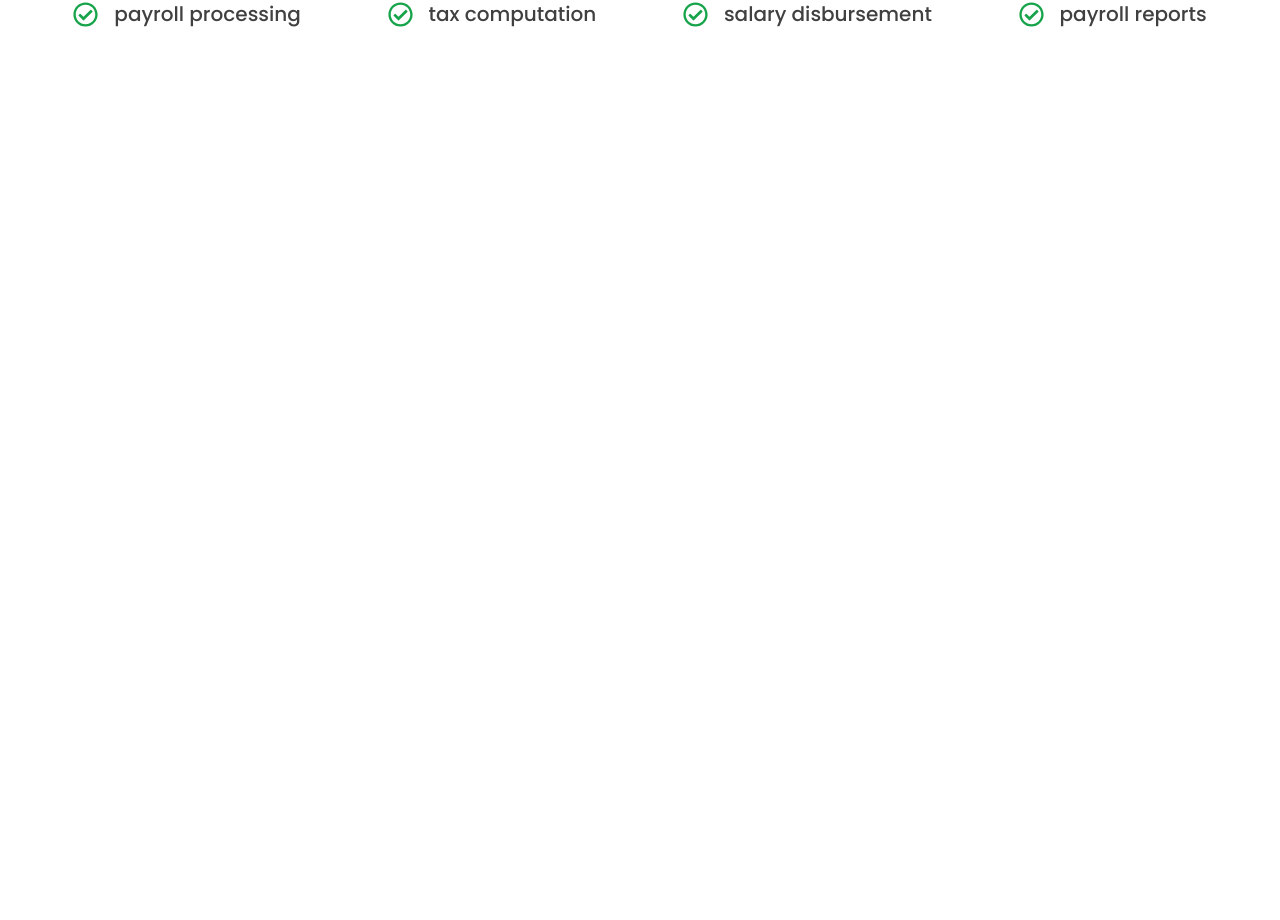
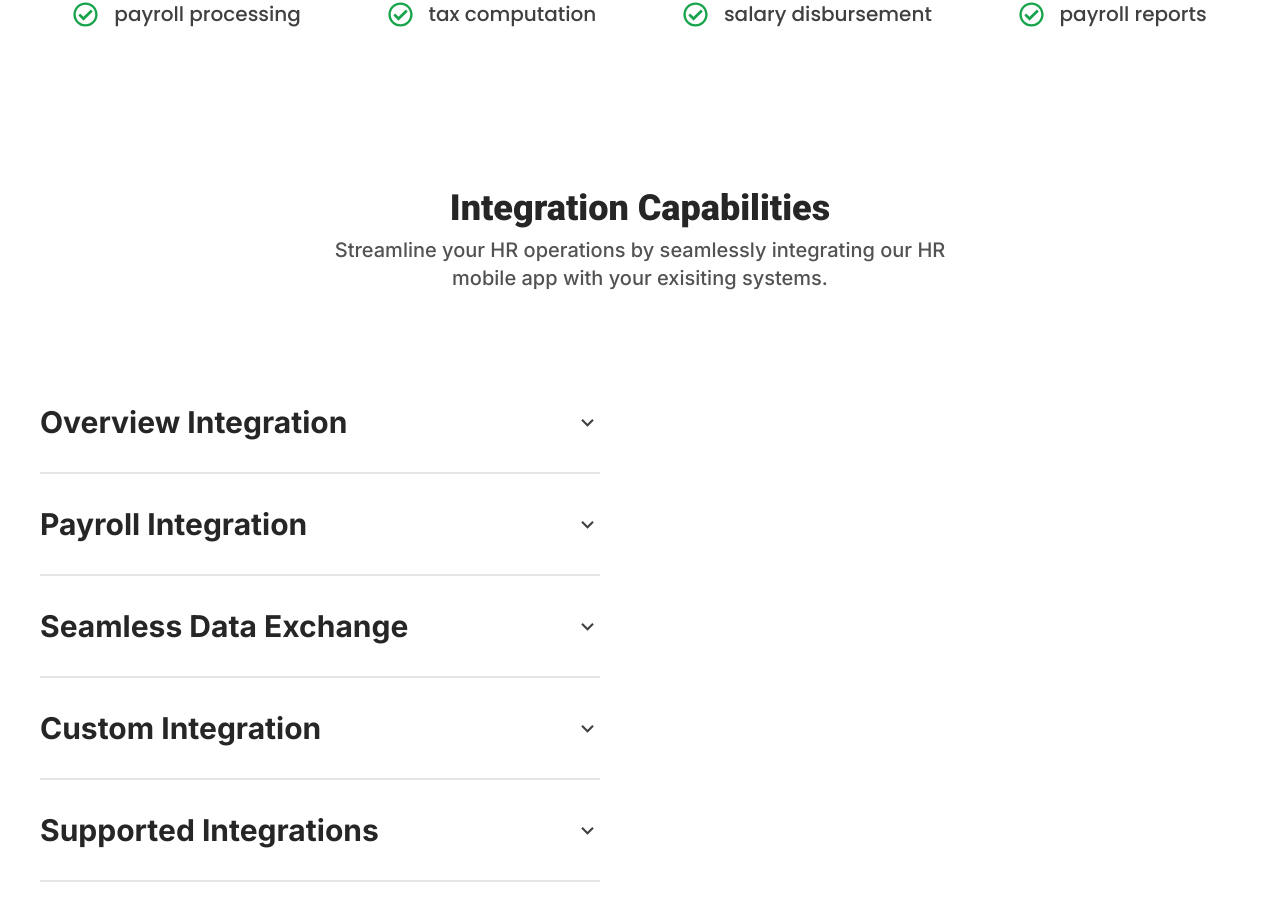
Before and after one commit to JATINKUMAR1008/hrms-dettach, a Next.js app in the folder frontend-2.0/: page / in a window 1280 px wide. Shown: the part 1550-2470 px from the top of the page. Before the commit the page ends 1698 px from the top, so only its background shows below. Built offline with nearby package versions, Linux system fonts and the light colour scheme.

Commit message:
create integration accordion lp

```diff
--- a/frontend-2.0/src/app/page.tsx
+++ b/frontend-2.0/src/app/page.tsx
@@ -1,5 +1,6 @@
 import { Carsouel } from "@/components/LandingPage/carsouel";
 import { ClusteredCard } from "@/components/LandingPage/clusterCard";
+import { IntegrationAccord } from "@/components/LandingPage/integrationAccord";
 import { LandingPageNavbar } from "@/components/LandingPage/landingNavbar";
 import { Button } from "@/components/commons/button";
 import { Butcherman } from "next/font/google";
@@ -35,6 +36,17 @@ export default function Home() {
         </h1>
         <Carsouel />
       </section>
+      <section className="my-20 py-10 w-full text-center">
+        <h1 className="xl:text-4xl lg:text-3xl text-2xl font-extrabold font-roboto text-neutral-800
+        "> Integration Capabilities </h1>
+        <p className="lg:text-xl md:text-lg text-base mt-2 mb-10 font-medium text-neutral-600">Streamline your HR operations by seamlessly integrating our HR <br/>mobile app with your exisiting systems.</p>
+        <div className="w-full m-auto max-w-[1500px] grid grid-cols-2">
+          <div className="col-span-2 lg:col-span-1">
+          <IntegrationAccord/>
+          </div>
+        </div>
+      </section>
+
     </>
   );
 }
--- a/frontend-2.0/src/components/LandingPage/clusterCard.tsx
+++ b/frontend-2.0/src/components/LandingPage/clusterCard.tsx
@@ -25,7 +25,7 @@ export const ClusteredCard = () => {
           $3200
         </p>
       </div>
-      <div className="rounded-lg outline outline-neutral-200 lg:ml-10 lg:py-10 py-5 lg:px-7 px-4">
+      <div className="rounded-lg outline outline-neutral-100 lg:ml-10 lg:py-10 py-5 lg:px-7 px-4">
         <Image src={slack_icon} alt="slack" width={50} height={50} />
         <div className="bg-neutral-100 text-neutral-600 lg:text-lg text-sm px-5 py-3 rounded-lg mt-5 max-w-[400px] font-medium">
           <h3>Hello Yasuo</h3>
--- /dev/null
+++ b/frontend-2.0/src/components/LandingPage/integrationAccord.tsx
@@ -0,0 +1,64 @@
+"use client"
+import Link from "next/link";
+import { useState } from "react"
+import { MdKeyboardArrowDown } from "react-icons/md";
+import { IoArrowForwardOutline } from "react-icons/io5";
+const ACCORDDATA = [
+    {
+        title: "Overview Integration",
+        description: "Our HR mobile app can be easily integrated with your existing HRMS, Payroll, and other systems to provide a seamless experience for your employees."
+
+    },
+    {
+        title: "Payroll Integration",
+        description: "Our HR mobile app can be easily integrated with your existing HRMS, Payroll, and other systems to provide a seamless experience for your employees."
+    },
+    {
+        title: "Seamless Data Exchange",
+        description: "Our HR mobile app can be easily integrated with your existing HRMS, Payroll, and other systems to provide a seamless experience for your employees."
+    },
+    {
+        title: "Custom Integration",
+        description: "Our HR mobile app can be easily integrated with your existing HRMS, Payroll, and other systems to provide a seamless experience for your employees."
+    },
+    {
+        title: "Supported Integrations",
+        description: "Our HR mobile app can be easily integrated with your existing HRMS, Payroll, and other systems to provide a seamless experience for your employees."
+    }
+]
+export const IntegrationAccord = () => {
+
+    return(
+        <div className="flex flex-col lg:px-10 px-5 mt-10">
+            {
+                ACCORDDATA.map((data,index)=>(
+                    <Accordian key={index} title={data.title} description={data.description} />
+                ))
+            }
+        </div>
+    )
+}
+
+const Accordian = ({title, description}:{
+    title: string,
+    description: string
+}) => {
+    const [isOpen, setIsOpen] = useState(false)
+    return(
+        <div className="w-full border-b-2 border-neutral-200 py-8">
+            <div className="w-full flex items-center justify-between">
+                <h1 className="xl:text-3xl lg:text-2xl md:text-xl text-lg font-bold text-neutral-800">{title}</h1>
+                <button className="text-neutral-700" onClick={()=>setIsOpen(!isOpen)}><MdKeyboardArrowDown size={25} className={isOpen?"rotate-180 duration-75 ease-in-out":"rotate-0 duration-75 ease-in-out"}/></button>
+            </div>
+            {isOpen && <ShowDetails description={description}/> }
+        </div>
+    )
+}
+const ShowDetails = ({description}:{description: string}) => {
+    return(
+        <div className="w-full text-left mt-5 duration-75 ease-in-out">
+            <p className="xl:text-xl text-base font-medium text-neutral-500 pr-2">{description}</p>
+            <Link href="/" className="text-new-primary font-medium hover:underline flex text-xl items-center gap-3 mt-10">Read more <IoArrowForwardOutline size={25}/></Link>
+        </div>
+    )
+}
```
